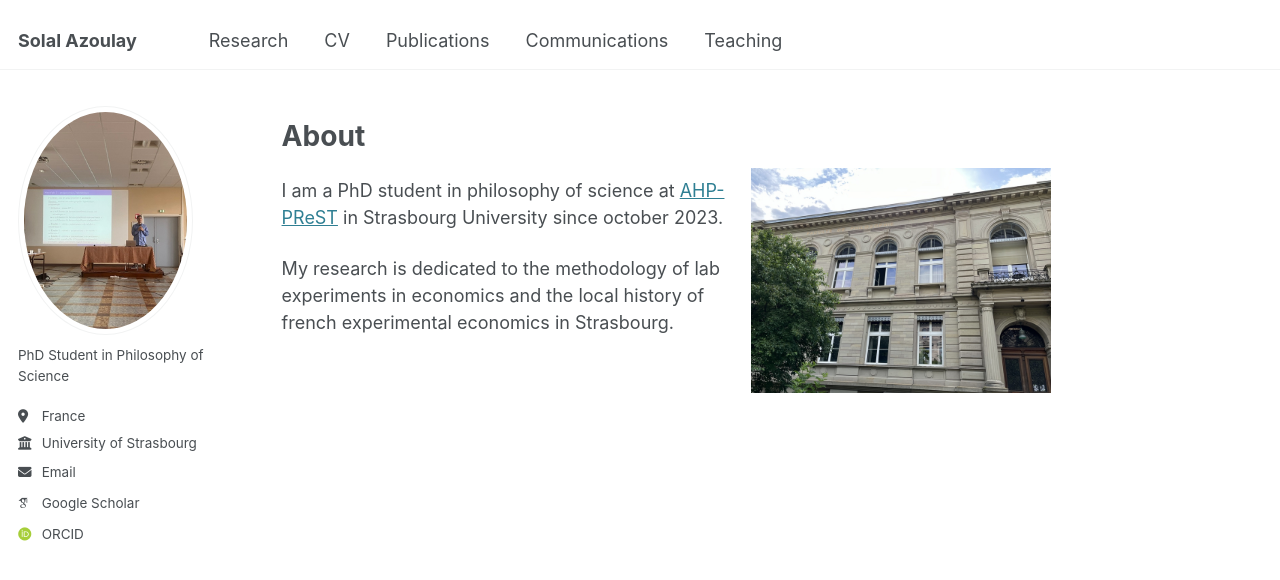
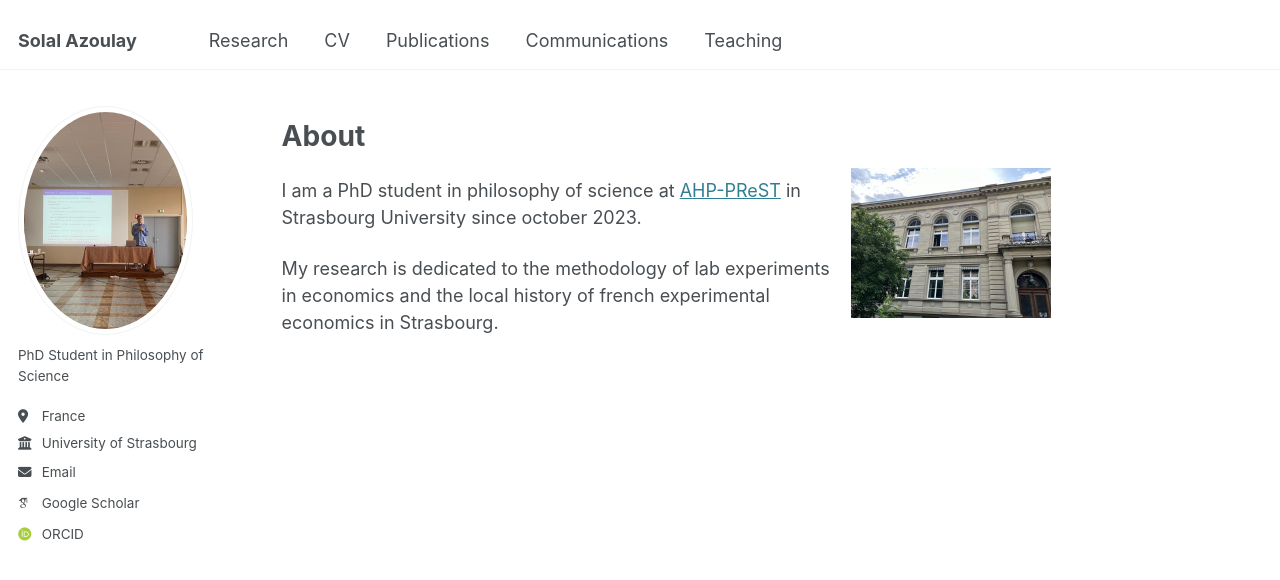
Before and after one commit to solal-azoulay/solal-azoulay.github.io, a Jekyll site: the page built from _pages/about.md, in a window 1280 px wide. Shown: the top 580 px of the page. Built offline with Jekyll 4.4.1, drawn with Linux system fonts in a browser that asks for light colours; some web fonts are replaced.

Commit message:
Update about.md

```diff
--- a/_pages/about.md
+++ b/_pages/about.md
@@ -8,7 +8,7 @@ redirect_from:
 ---
 About
 =====
-![Faculté de philosophie de Strasbourg](files/philo-unistra.jpg){: .align-right width="300 px"}
+![Faculté de philosophie de Strasbourg](files/philo-unistra.jpg){: .align-right width="200 px"}
 
 I am a PhD student in philosophy of science at [AHP-PReST](https://poincare.univ-lorraine.fr/) in Strasbourg University since october 2023.
 
```
